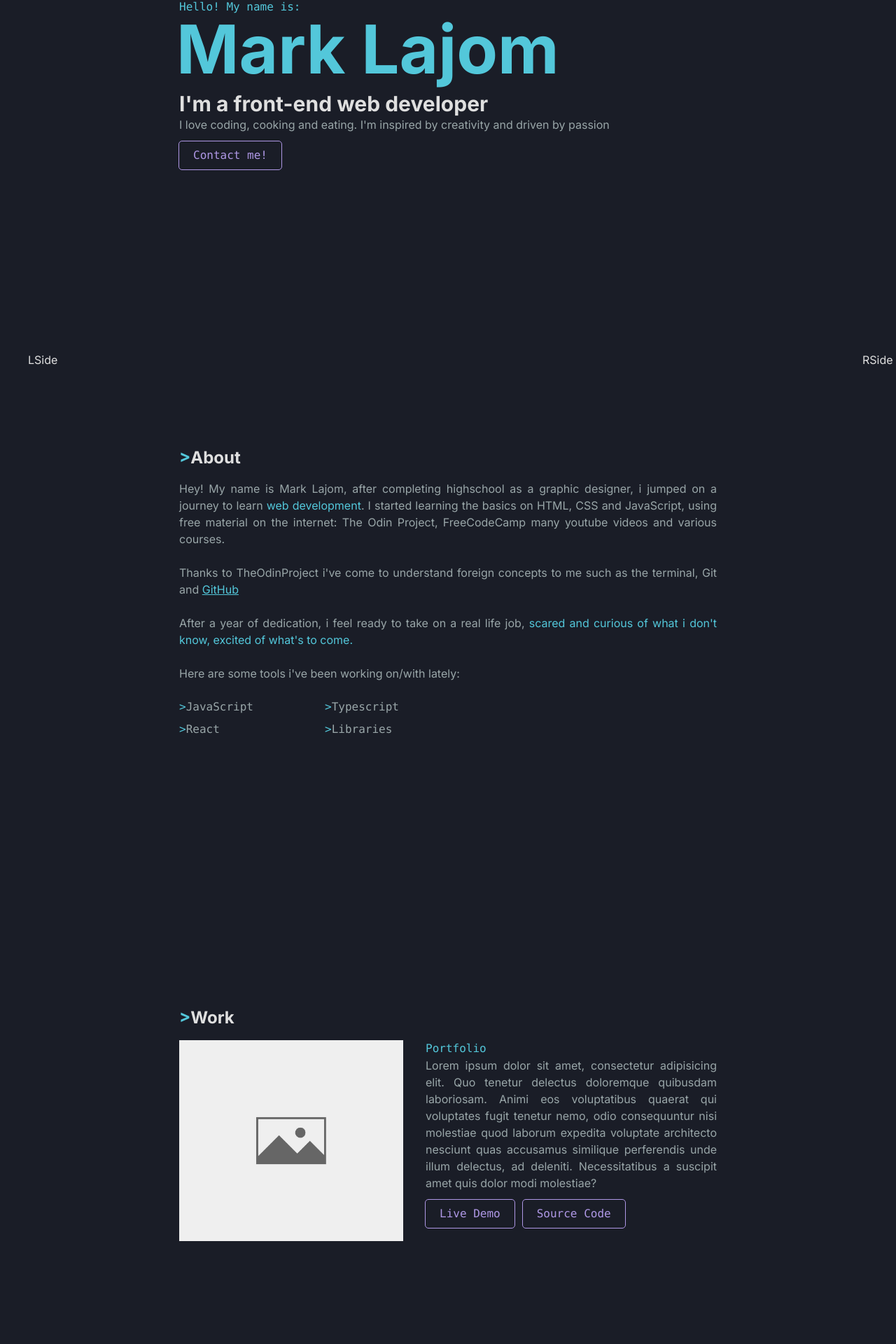
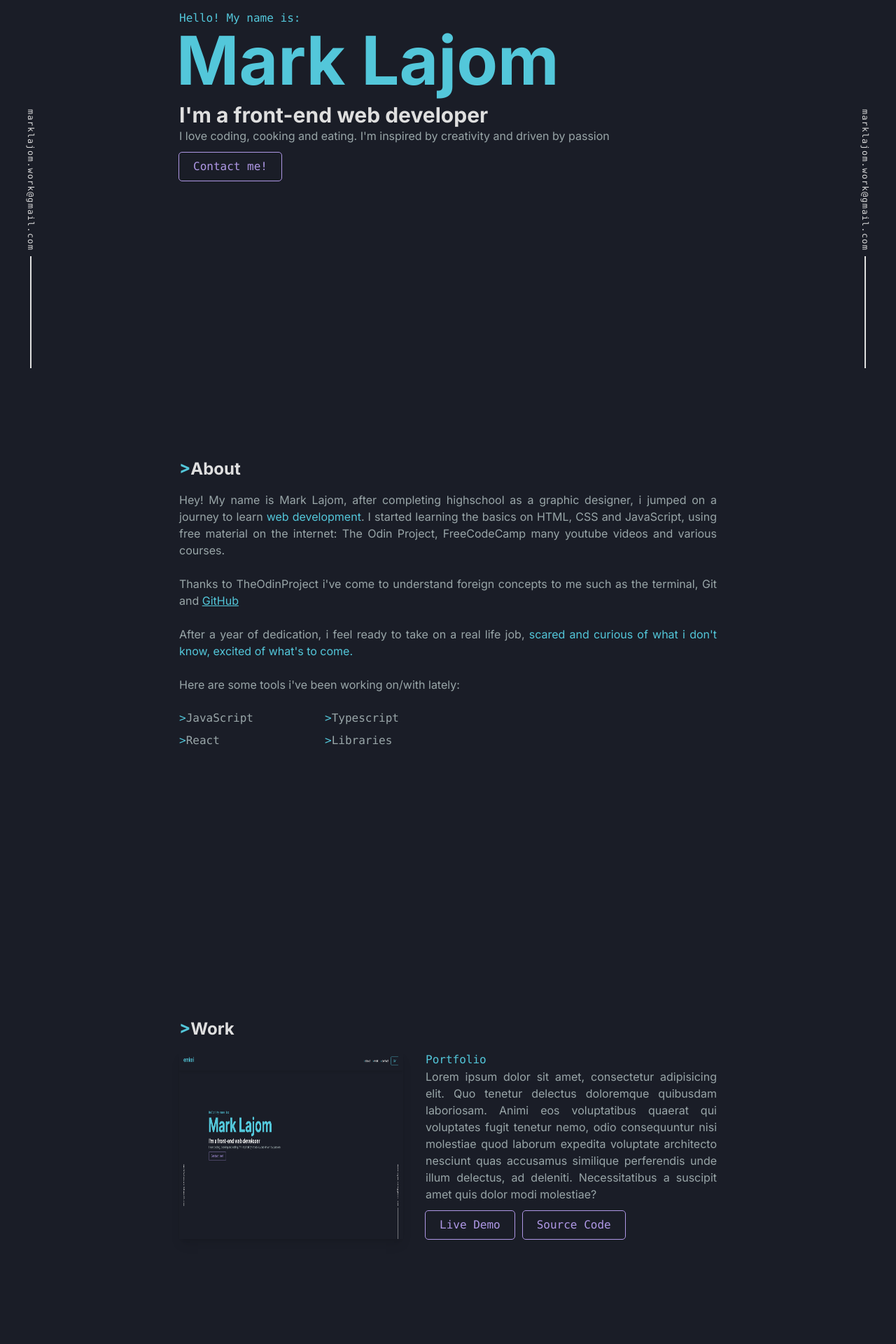
Before and after one commit to emkeiboii/Mark-Lajom-2, a React (Vite) app in the folder portfolio/: page / in a window 1280 px wide. Shown: the part 274-2194 px from the top of the page at 70% size. Built offline with nearby package versions, Linux system fonts and the light colour scheme.

Commit message:
Added left and right side

```diff
--- a/portfolio/src/components/Hero.tsx
+++ b/portfolio/src/components/Hero.tsx
@@ -2,7 +2,7 @@ import React from "react";
 
 const Hero = () => {
   return (
-    <div id="hero" className="pb-48 pt-44">
+    <div id="hero" className="pb-48 pt-48">
       <h2 className="font-mono text-blue">Hello! My name is:</h2>
       <h1 className="font-extrabold text-8xl -mx-1 mb-3 text-blue ">
         Mark Lajom
--- a/portfolio/src/components/LSide.tsx
+++ b/portfolio/src/components/LSide.tsx
@@ -1,7 +1,13 @@
 const LSide = () => {
   return (
-    <div className="hidden md:hidden lg:block bottom-0 fixed left-10 w-2">
-      LSide
+    <div className="hidden md:hidden lg:flex  bottom-0 fixed left-10 w-2 [writing-mode:vertical-rl] justify-center items-center text-white gap-2">
+      <a
+        href=""
+        className="font-mono  tracking-widest text-xs hover:-translate-y-1 duration-300 hover:text-blue"
+      >
+        marklajom.work@gmail.com
+      </a>
+      <hr className="w-2/12 h-40 bg-white" />
     </div>
   );
 };
--- a/portfolio/src/components/RSide.tsx
+++ b/portfolio/src/components/RSide.tsx
@@ -2,8 +2,14 @@ import React from "react";
 
 const RSide = () => {
   return (
-    <div className="hidden md:hidden lg:block bottom-0 fixed right-10 w-2">
-      RSide
+    <div className="hidden md:hidden lg:flex  bottom-0 fixed right-10 w-2 [writing-mode:vertical-rl] justify-center items-center text-white gap-2">
+      <a
+        href=""
+        className="font-mono  tracking-widest text-xs hover:-translate-y-1 duration-300 hover:text-blue"
+      >
+        marklajom.work@gmail.com
+      </a>
+      <hr className="w-2/12 h-40 bg-white" />
     </div>
   );
 };
--- a/portfolio/src/components/Work.tsx
+++ b/portfolio/src/components/Work.tsx
@@ -9,7 +9,7 @@ const Work = () => {
       </h1>
       {works.map((item) => (
         <div key={item.id} className="flex mb-52 gap-8">
-          <img src={item.projectImage} alt="" className="max-w-xs" />
+          <img src={item.projectImage} alt="" className="max-w-xs shadow-lg" />
           <div>
             <h2 className="font-mono text-blue">{item.projectName}</h2>
             <p className="text-grey text-justify">{item.description}</p>
--- a/portfolio/src/services/works.json
+++ b/portfolio/src/services/works.json
@@ -3,7 +3,7 @@
     "id": 1,
     "projectName": "Portfolio",
     "description": "Lorem ipsum dolor sit amet, consectetur adipisicing elit. Quo tenetur delectus doloremque quibusdam laboriosam. Animi eos voluptatibus quaerat qui voluptates fugit tenetur nemo, odio consequuntur nisi molestiae quod laborum expedita voluptate architecto nesciunt quas accusamus similique perferendis unde illum delectus, ad deleniti. Necessitatibus a suscipit amet quis dolor modi molestiae?",
-    "projectImage": "/imgs/blank.webp",
+    "projectImage": "/imgs/WebsiteProject.png",
     "projectLinkLive": "https://www.nike.com/it/",
     "projectLinkSource": "#"
   },
```
Also changed, not shown: portfolio/public/imgs/WebsiteProject.png (added).
